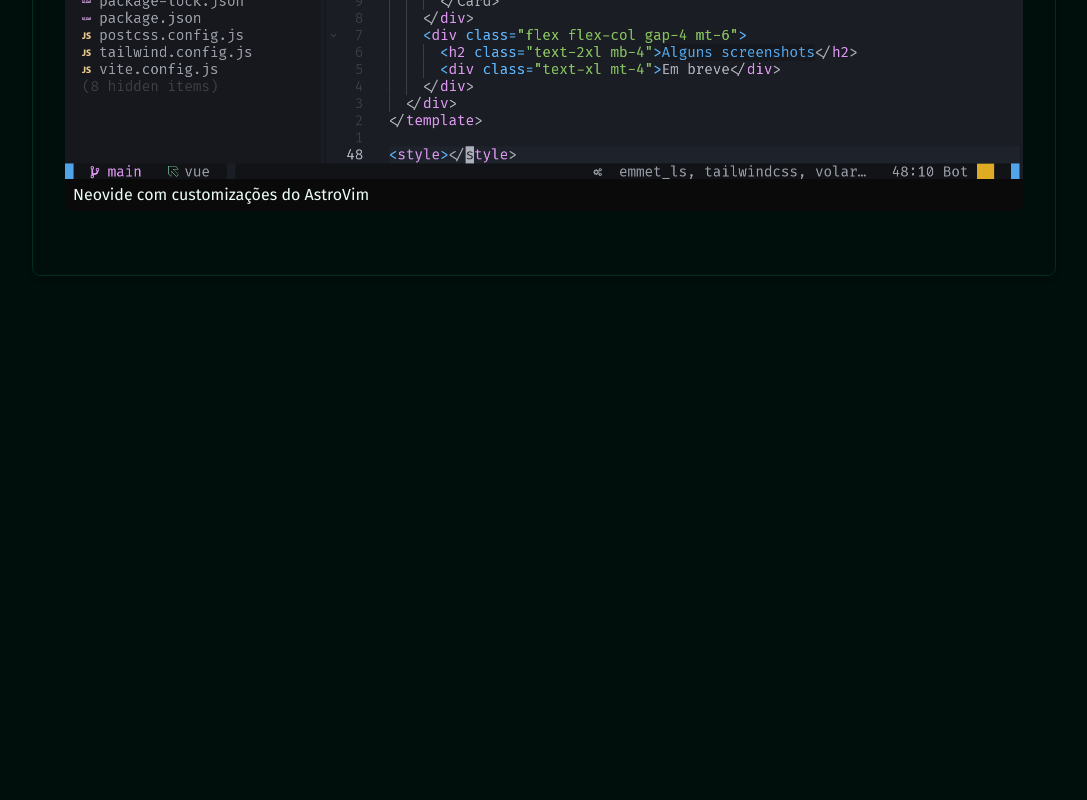
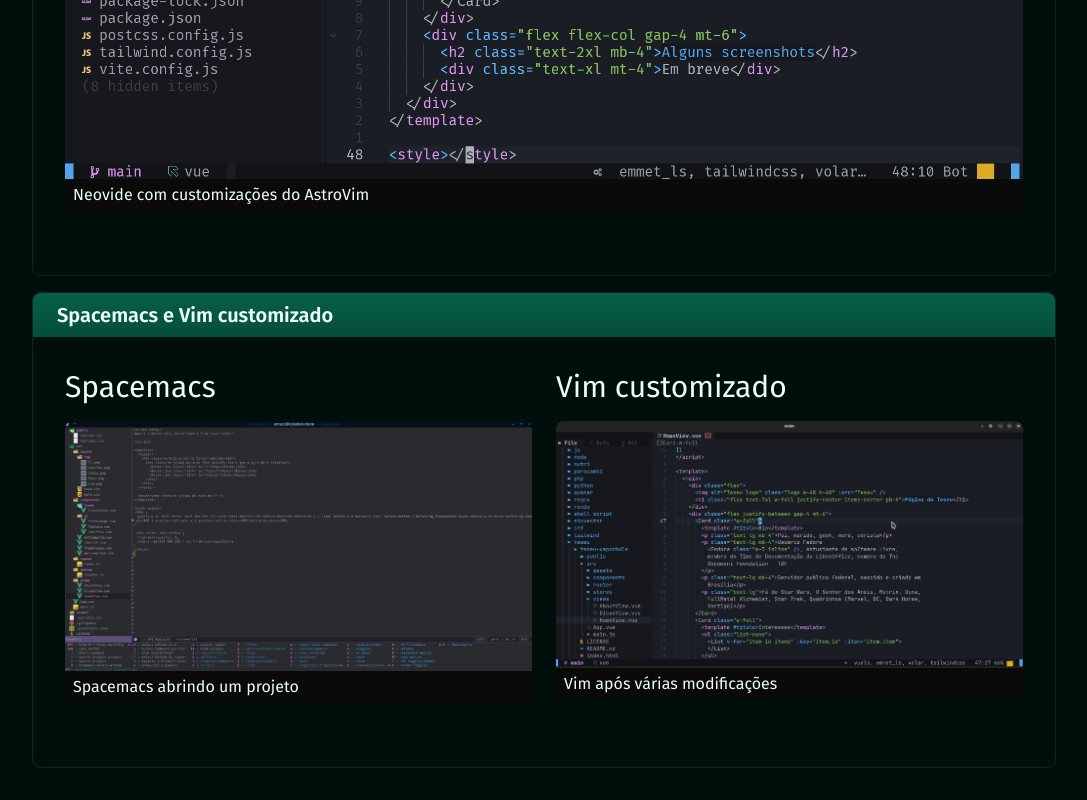
Before and after one commit to teseu/teseu-vapohole, a Vue app: page /about in a window 1280 px wide. Shown: the part 1511-2311 px from the top of the page, without its empty margins (96-1183 px from the left). Before the commit the page ends 1819 px from the top, so only its background shows below. Built offline with nearby package versions, Linux system fonts and the light colour scheme; a web font is replaced by a local one.

Commit message:
🎨 Mais screenshots
Screenshots do emacs e vim

```diff
--- a/src/views/AboutView.vue
+++ b/src/views/AboutView.vue
@@ -7,6 +7,8 @@ import Imagem from '@/components/ui/PlaceImage.vue'
 import Li from '@/assets/img/li.png'
 import Tmux from '@/assets/img/tmux.png'
 import Neovide from '@/assets/img/neovide.png'
+import Emacs from '@/assets/img/emacs.png'
+import Vim from '@/assets/img/vim.png'
 
 const items = ref([
   {
@@ -86,6 +88,35 @@ const items = ref([
             caption="Neovide com customizações do AstroVim"
             />
       </Card>
+      <Card>
+        <template #titulo>Spacemacs e Vim customizado</template>
+        <div class="flex flex-col lg:flex-row justify-center gap-6">
+          <div class="max-w-max">
+            <h2 class="text-3xl mb-4">Spacemacs</h2>
+            <Imagem
+            class="mb-8"
+            addFClass="w-full hover:scale-150 transition-all duration-300"
+            addIClass="rounded-t-lg mx-auto"
+            addCClass="bg-neutral-950 px-2 py-1 rounded-b-lg"
+            :src="Emacs"
+            alt="Spacemacs abrindo um projeto"
+            caption="Spacemacs abrindo um projeto"
+            />
+          </div>
+          <div class="max-w-max">
+            <h2 class="text-3xl mb-4">Vim customizado</h2>
+            <Imagem
+            class="mb-8"
+            addFClass="w-full hover:scale-150 transition-all duration-300"
+            addIClass="rounded-t-lg mx-auto"
+            addCClass="bg-neutral-950 px-2 py-1 rounded-b-lg"
+            :src="Vim"
+            alt="Vim após várias modificações"
+            caption="Vim após várias modificações"
+            />
+          </div>
+        </div>
+      </Card>
     </div>
   </div>
 </template>
```
Also changed, not shown: src/assets/img/emacs.png (added), src/assets/img/vim.png (added).
